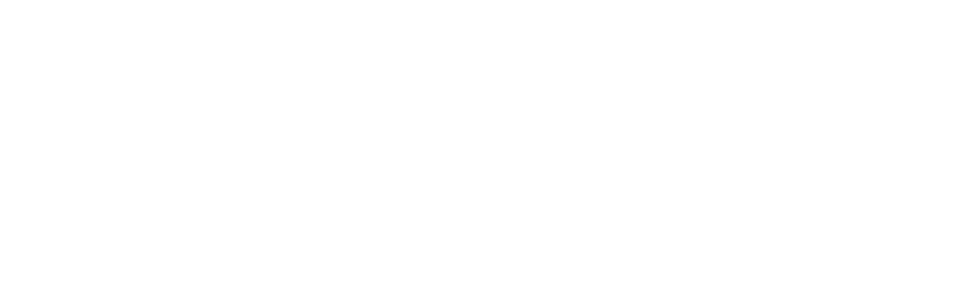
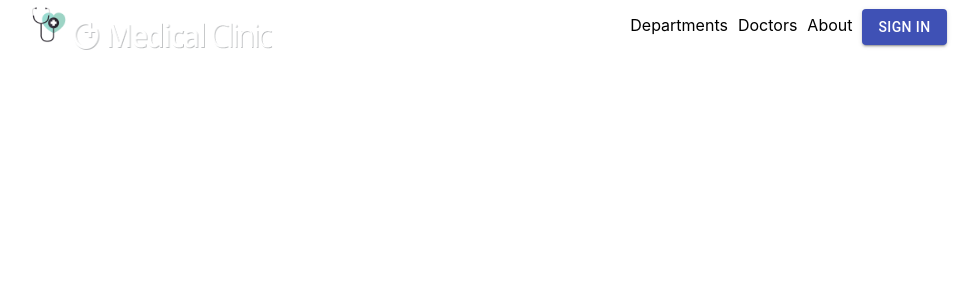
Before and after one commit to IvayloMarinov95/healthcaresystem, a React (Create React App) app in the folder client/: page / in a window 1280 px wide. Shown: the top 300 px of the page, without its empty margins (155-1134 px from the left). Built offline with nearby package versions, Linux system fonts and the light colour scheme.

Commit message:
setup of navigation bar

```diff
--- /dev/null
+++ b/client/src/components/Navigation/Navigation.module.scss
@@ -0,0 +1,25 @@
+.logo {
+  width: 50px;
+  height: 50px;
+}
+
+.medicalClinic {
+  width: 200px;
+  height: 30px;
+}
+
+.container {
+  display: flex;
+  justify-content: space-around;
+  align-items: center;
+}
+
+.navTab {
+  width: 50px;
+  height: 30px;
+  margin-right: 10px;
+
+  &:hover {
+    cursor: pointer;
+  }
+}
--- a/client/src/components/Navigation/Navigation.tsx
+++ b/client/src/components/Navigation/Navigation.tsx
@@ -1,5 +1,24 @@
-import React from 'react';
+import React from "react";
+import logo from "../../assets/logo.png";
+import medicalClinic from "../../assets/medicalClinicLogo.png";
+import styles from "./Navigation.module.scss";
+import { Button } from "@material-ui/core";
 
-const Navigation: React.FC = () => <></>;
+const Navigation: React.FC = () => (
+  <div className={styles.container}>
+    <div>
+      <img src={logo} alt="" className={styles.logo} />
+      <img src={medicalClinic} alt="" className={styles.medicalClinic} />
+    </div>
+    <div>
+      <span className={styles.navTab}>Departments</span>
+      <span className={styles.navTab}>Doctors</span>
+      <span className={styles.navTab}>About</span>
+      <Button variant="contained" color="primary">
+        Sign in
+      </Button>
+    </div>
+  </div>
+);
 
 export default Navigation;
```
Also changed, not shown: client/src/assets/medicalClinicLogo.png (added).
